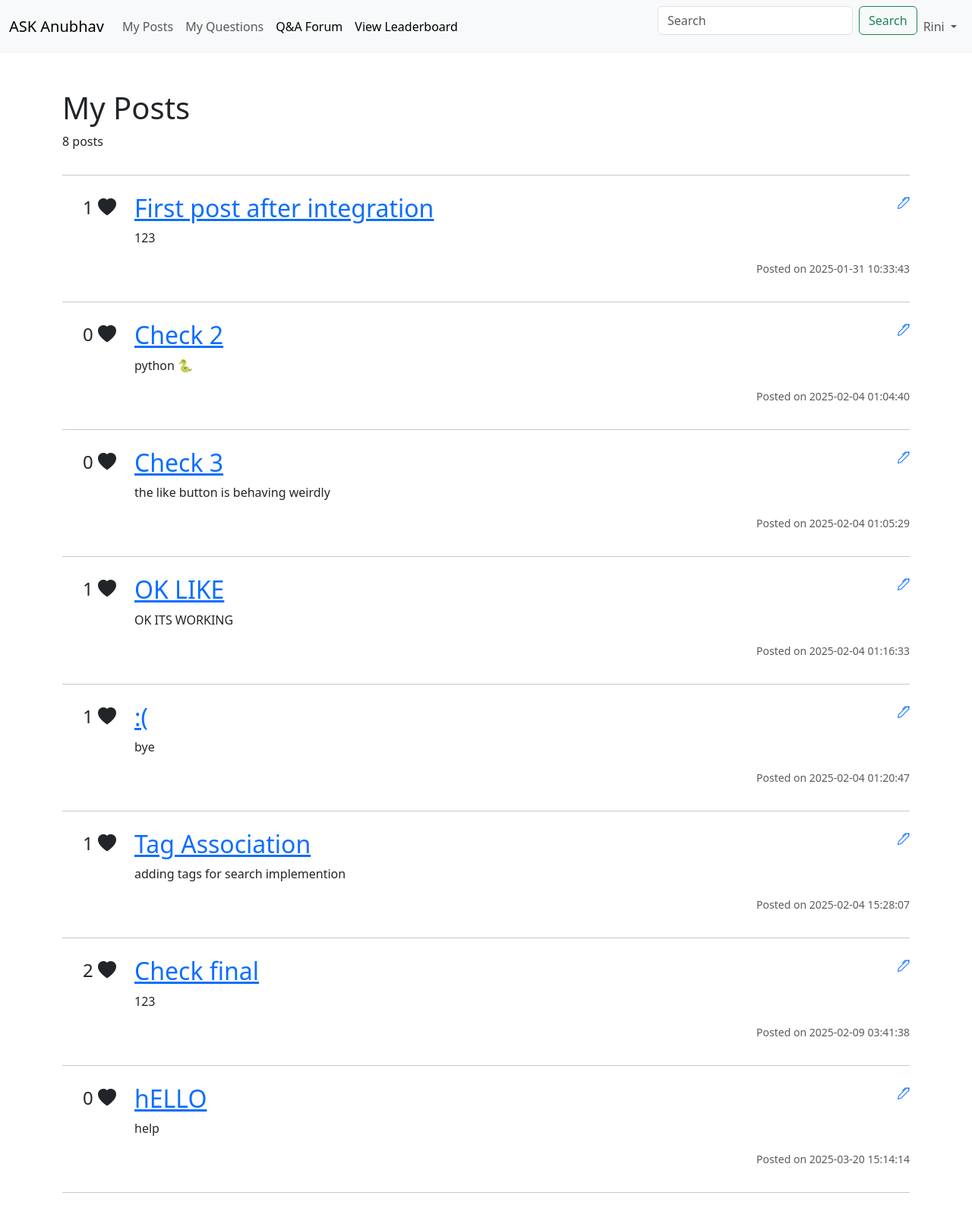
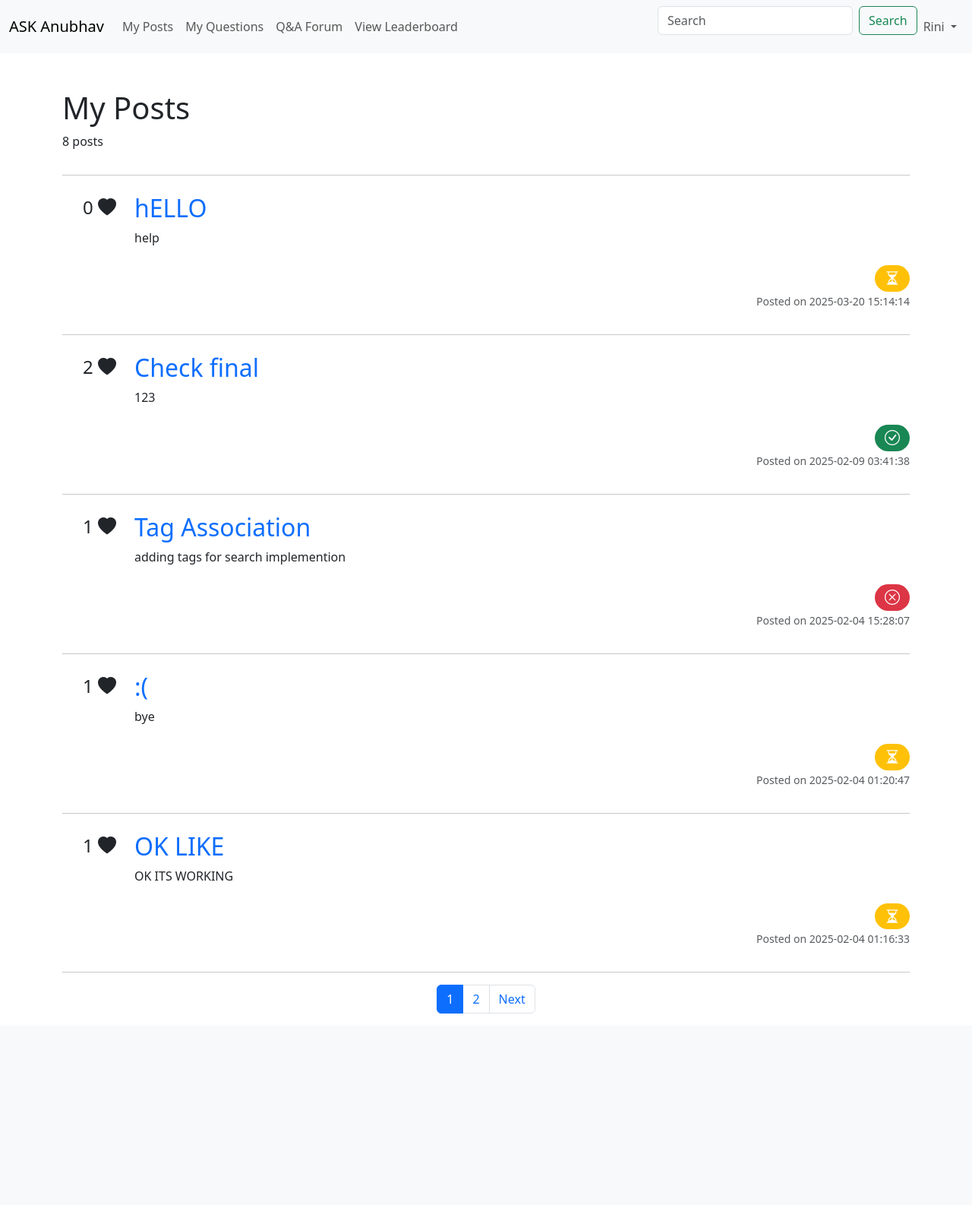
Before and after one commit to Tushar5758/projecta, a Flask app: page /my_posts in a window 1280 px wide. Shown: the whole page at 76% size. After the commit the page ends 1334 px from the top, so only its background shows below. Run offline with Flask 3, Linux system fonts and the light colour scheme; a user stored in the database is signed in.

Commit message:
1. fixed the approval system 2. updated the ui for students

```diff
--- a/templates/ASK_Anubhav/Student/leaderboard.html
+++ b/templates/ASK_Anubhav/Student/leaderboard.html
@@ -109,10 +109,10 @@
                 <a class="nav-link" href="{{ url_for('my_questions') }}">My Questions</a>
               </li>
               <li class="nav-item">
-                <a class="nav-link active" href="{{ url_for('qa_forum') }}">Q&A Forum</a>
+                <a class="nav-link" href="{{ url_for('qa_forum') }}">Q&A Forum</a>
               </li>
               <li class="nav-item">
-                <a class="nav-link active" href="{{ url_for('leaderboard') }}">View Leaderboard</a>
+                <a class="nav-link" href="{{ url_for('leaderboard') }}">View Leaderboard</a>
               </li>
             </ul>
             <form class="d-flex mb-3" method="GET" action="{{ url_for('index') }}">
--- a/templates/ASK_Anubhav/Student/my_posts.html
+++ b/templates/ASK_Anubhav/Student/my_posts.html
@@ -31,10 +31,10 @@
             <a class="nav-link" href="{{ url_for('my_questions') }}">My Questions</a>
           </li>
           <li class="nav-item">
-            <a class="nav-link active" href="{{ url_for('qa_forum') }}">Q&A Forum</a>
+            <a class="nav-link" href="{{ url_for('qa_forum') }}">Q&A Forum</a>
           </li>
           <li class="nav-item">
-            <a class="nav-link active" href="{{ url_for('leaderboard') }}">View Leaderboard</a>
+            <a class="nav-link" href="{{ url_for('leaderboard') }}">View Leaderboard</a>
           </li>
         </ul>
         <form class="d-flex mb-3" method="GET" action="{{ url_for('index') }}">
@@ -73,21 +73,28 @@
         </div>
       <div>
         <hr />
-        {% for post in posts %}
-        <div class="row mt-4">
+        {% for post, approval_status in posts %}
+        <div class="row mt-4" onclick="window.location='{{ url_for('post_details', post_id=post.id) }}';"
+         style="cursor: pointer;"> <!-- this line allows the entire div to be clickable -->
           <div class="col-1 col-sm-1 col-md-1 col-xs-1 text-end">
             <p style="font-size: 24px;">{{ post.like_count }} <i class="bi bi-heart-fill"></i></p>
           </div>
           <div class="col-10 col-sm-10 col-md-10 col-xs-10">
-            <a class="anchor-tag" href="{{ url_for('post_details', post_id=post.id) }}">
+            <a class="anchor-tag" href="{{ url_for('post_details', post_id=post.id) }}" style="text-decoration:none;">
               <h2>{{ post.title }}</h2>
             </a>
             <p>{{ post.body[:350] }}
             {% if post.body|length > 350 %} <span style="color: #6c757d; font-style: italic;">Read more...<span> {% endif %}
             </p>
           </div>
-          <div class="text-end col-1 col-sm-1 col-md-1 col-xs-1">
-              <a class="anchor-tag" href="#"><i class="bi bi-pen"></i></a>
+          <div class="mt-2 text-end">
+                    {% if approval_status == "Approved" %}
+                        <span class="badge bg-success rounded-pill fs-5" title="Approved"><i class="bi bi-check-circle"></i></span>
+                    {% elif approval_status == "Rejected" %}
+                        <span class="badge bg-danger rounded-pill fs-5" title="Rejected"><i class="bi bi-x-circle"></i></span>
+                    {% else %}
+                        <span class="badge bg-warning rounded-pill fs-5" title="Pending"><i class="bi bi-hourglass-split"></i></span>
+                    {% endif %}
           </div>
         </div>
           <div class="row">
@@ -97,6 +104,7 @@
               </p>
             </div>
           </div>
+      </a>
       <hr />
       {% endfor %}
 
@@ -108,6 +116,36 @@
       </div>
       {% endif %}
     </div>
+
+    <nav>
+    <ul class="pagination justify-content-center">
+      {% if pagination.has_prev %}
+      <li class="page-item">
+        <a class="page-link" href="{{ url_for('index', page=pagination.prev_num, search=search_query) }}">Previous</a>
+      </li>
+      {% endif %}
+
+      {% for num in pagination.iter_pages() %}
+      {% if num %}
+      {% if num == pagination.page %}
+      <li class="page-item active"><span class="page-link">{{ num }}</span></li>
+      {% else %}
+      <li class="page-item">
+        <a class="page-link" href="{{ url_for('index', page=num, search=search_query) }}">{{ num }}</a>
+      </li>
+      {% endif %}
+      {% else %}
+      <li class="page-item disabled"><span class="page-link">...</span></li>
+      {% endif %}
+      {% endfor %}
+
+      {% if pagination.has_next %}
+      <li class="page-item">
+        <a class="page-link" href="{{ url_for('index', page=pagination.next_num, search=search_query) }}">Next</a>
+      </li>
+      {% endif %}
+    </ul>
+  </nav>
     <div class="toast-container position-fixed top-0 start-50 translate-middle-x mt-3">
       {% with messages = get_flashed_messages(with_categories=true) %}
           {% for category, message in messages %}
--- a/templates/ASK_Anubhav/Student/my_questions.html
+++ b/templates/ASK_Anubhav/Student/my_questions.html
@@ -31,10 +31,10 @@
                 <a class="nav-link" href="{{ url_for('my_questions') }}">My Questions</a>
               </li>
               <li class="nav-item">
-                <a class="nav-link active" href="{{ url_for('qa_forum') }}">Q&A Forum</a>
+                <a class="nav-link" href="{{ url_for('qa_forum') }}">Q&A Forum</a>
               </li>
               <li class="nav-item">
-                <a class="nav-link active" href="{{ url_for('leaderboard') }}">View Leaderboard</a>
+                <a class="nav-link" href="{{ url_for('leaderboard') }}">View Leaderboard</a>
               </li>
             </ul>
             <form class="d-flex mb-3" method="GET" action="{{ url_for('index') }}">
--- a/templates/ASK_Anubhav/Student/qa_forum.html
+++ b/templates/ASK_Anubhav/Student/qa_forum.html
@@ -25,10 +25,10 @@
                 <a class="nav-link" href="{{ url_for('my_questions') }}">My Questions</a>
               </li>
               <li class="nav-item">
-                <a class="nav-link active" href="{{ url_for('qa_forum') }}">Q&A Forum</a>
+                <a class="nav-link" href="{{ url_for('qa_forum') }}">Q&A Forum</a>
               </li>
               <li class="nav-item">
-                <a class="nav-link active" href="{{ url_for('leaderboard') }}">View Leaderboard</a>
+                <a class="nav-link" href="{{ url_for('leaderboard') }}">View Leaderboard</a>
               </li>
             </ul>
             <form class="d-flex mb-3" method="GET" action="{{ url_for('index') }}">
--- a/templates/ASK_Anubhav/Student/question_detail.html
+++ b/templates/ASK_Anubhav/Student/question_detail.html
@@ -27,10 +27,10 @@
             <a class="nav-link" href="{{ url_for('my_questions') }}">My Questions</a>
           </li>
           <li class="nav-item">
-            <a class="nav-link active" href="{{ url_for('qa_forum') }}">Q&A Forum</a>
+            <a class="nav-link" href="{{ url_for('qa_forum') }}">Q&A Forum</a>
           </li>
           <li class="nav-item">
-            <a class="nav-link active" href="{{ url_for('leaderboard') }}">View Leaderboard</a>
+            <a class="nav-link" href="{{ url_for('leaderboard') }}">View Leaderboard</a>
           </li>
         </ul>
         <form class="d-flex mb-3" method="GET" action="{{ url_for('index') }}">
--- /dev/null
+++ b/testing.py
@@ -0,0 +1,5 @@
+from merged import LikePost, app
+
+with app.app_context():  # ✅ Create an application context
+    likes = LikePost.query.all()
+    print("Likes in Database:", likes)  # ✅ Print the likes to see if they exist
```
Also changed, not shown: merged.py (+67 -52 lines), templates/ASK_Anubhav/Student/create_post.html (+9 -0 lines), templates/ASK_Anubhav/Student/index.html (+5 -4 lines), templates/ASK_Anubhav/Student/post_details.html (+2 -5 lines), instance/askanubhav.db, 1 other file.
